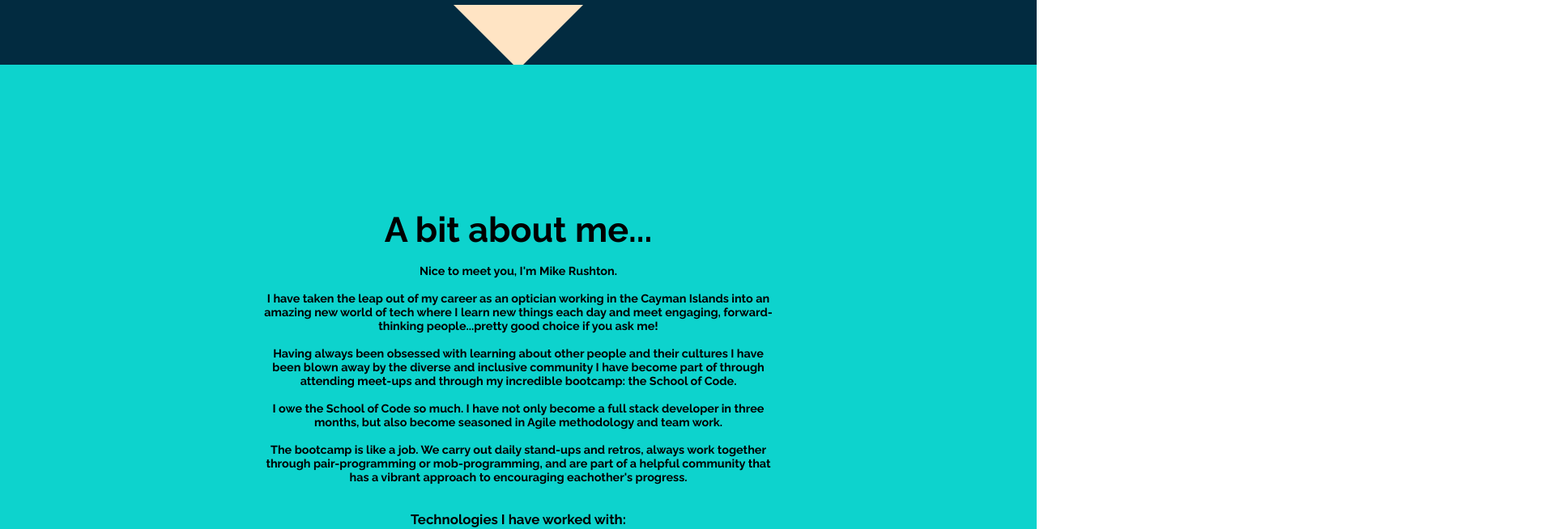
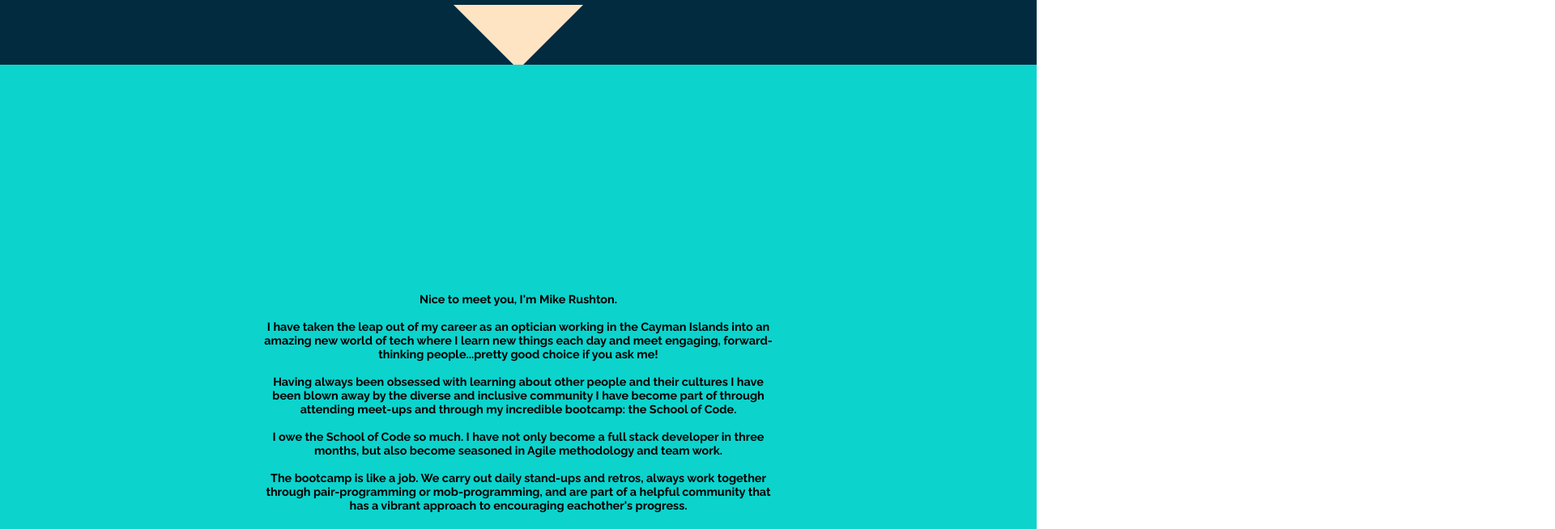
Before and after one commit to michaelrushton-dev/my-website, a React (Create React App) app in the folder my-app/: page / in a window 1280 px wide. Shown: the part 720-1374 px from the top of the page at 81% size, 1920 px wide, since content can reach past the window. Built offline with nearby package versions, Linux system fonts and the light colour scheme.

Commit message:
slide in of h2 title using useScroll custom hook

```diff
--- a/my-app/src/App.js
+++ b/my-app/src/App.js
@@ -19,7 +19,7 @@ function App() {
             <div className='wrapper'>
                 {/* wrapper is only to seperate sticky nav from rest of app */}
                 <Intro scrollPosition={scrollPosition} />
-                <About />
+                <About scrollPosition={scrollPosition} />
                 <Projects />
                 <Contact />
                 <Footer />
--- a/my-app/src/components/About/About.js
+++ b/my-app/src/components/About/About.js
@@ -3,11 +3,29 @@ import './about.css';
 import '../../App.css';
 import TechStack from './TechStack/TechStack.js';
 
-function About() {
+function About({ scrollPosition }) {
+    //using the scroll hook as prop to control fade in of heading
+    const opacityScrollDarker = 0 + (scrollPosition - 500) / 500;
+    //using scroll hook to control slide in of header (h2)
+    let hiOffset;
+    hiOffset = 600 - scrollPosition;
+    console.log(scrollPosition);
     return (
         <div id='about'>
             <div className='inner-content'>
-                <h2> A bit about me... </h2>
+                <h2
+                    style={{
+                        opacity: opacityScrollDarker,
+                        position: 'absolute',
+                        marginTop: '2em',
+                        top: '1em',
+                        paddingRight: `${hiOffset}%`,
+                        whiteSpace: 'nowrap',
+                    }}
+                >
+                    {' '}
+                    A bit about me...{' '}
+                </h2>
                 <br />
                 <p className='about-me'>
                     Nice to meet you, I'm Mike Rushton.
--- a/my-app/src/components/About/about.css
+++ b/my-app/src/components/About/about.css
@@ -12,9 +12,10 @@
     width: 100vw;
 }
 .inner-content {
-    padding-top: 9em;
+    padding-top: 15em;
     display: flex;
     flex-direction: column;
+    align-items: center;
     width: 80%;
     position: relative;
     font-weight: bold;
```
